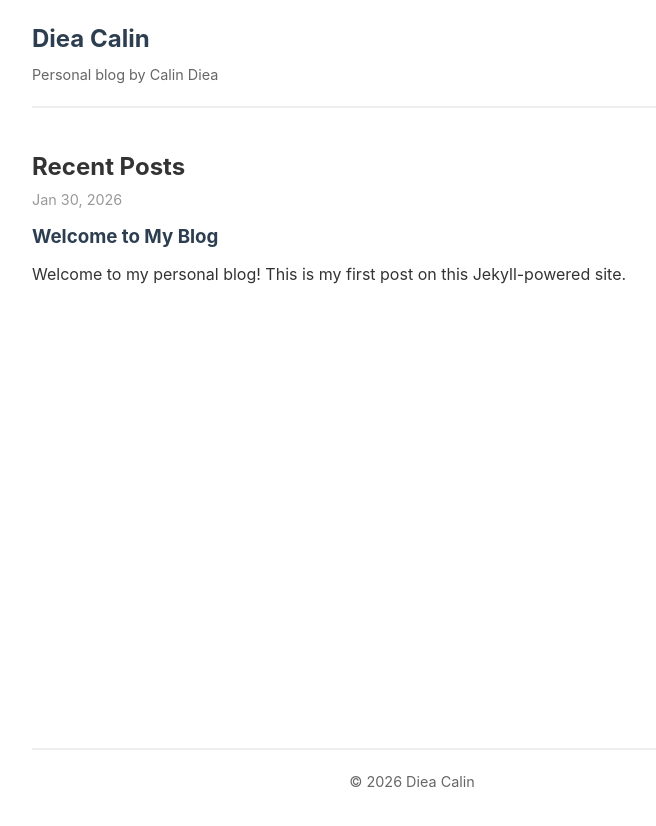
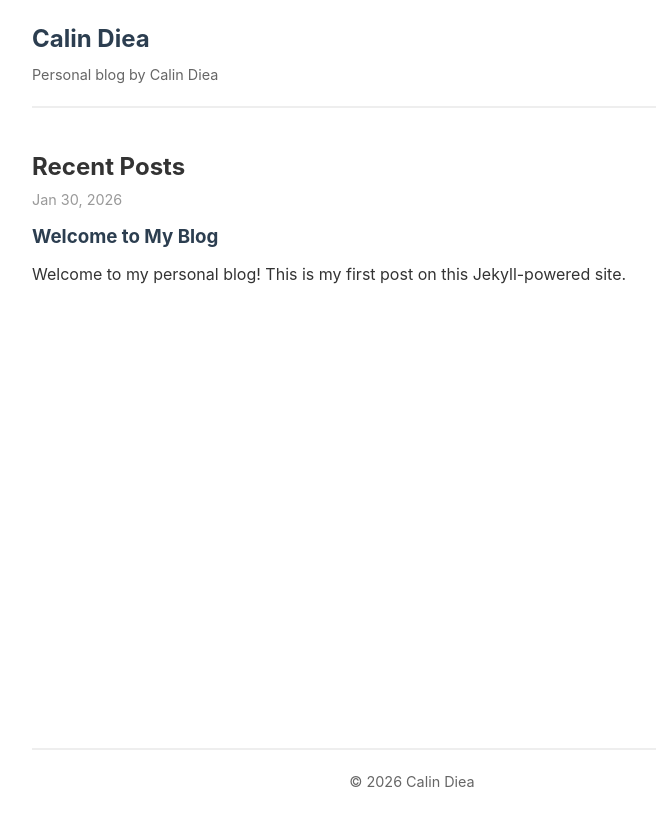
Before and after one commit to calindiea99/diea-calin, a Jekyll site: the page built from index.html, in a window 1280 px wide. Shown: the top 826 px of the page, without its empty margins (228-884 px from the left). Built offline with Jekyll 4.4.1, drawn with Linux system fonts in a browser that asks for light colours; part of the change alters nothing that is shown.

```diff
--- a/_config.yml
+++ b/_config.yml
@@ -1,5 +1,4 @@
-title: Diea Calin
-email: your-email@example.com
+title: Calin Diea
 description: >-
   Personal blog by Calin Diea
 baseurl: ""
```
Also changed, not shown: README.md.
